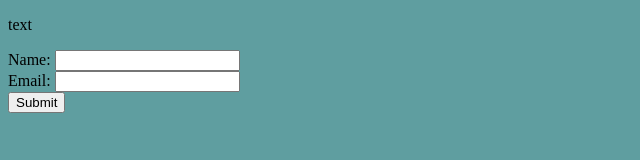
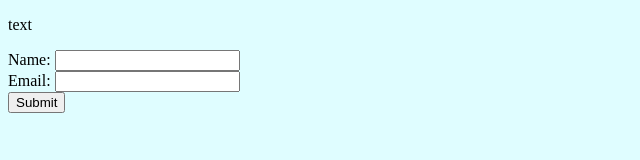
Before and after one commit to lddtwo456/lddtwo456.github.io, a plain HTML site: page scouting/form.html in a window 1280 px wide. Shown: the whole page, without its empty margins (0-640 px from the left). Drawn offline with Linux system fonts and the light colour scheme.

Commit message:
js fix + style change

```diff
--- a/scouting/form.html
+++ b/scouting/form.html
@@ -2,10 +2,11 @@
 <html lang="en">
     <head>
         <meta charset="UTF-8">
-    <meta name="viewport" content="width=device-width, initial-scale=1.0">
+        <eta name="viewport" content="width=device-width, initial-scale=1.0">
         <title>Scouting</title>
         <link rel="stylesheet" href="style.css">
     </head>
+
     <body>
         <p id="out">text</p>
         <form id="dataForm">
@@ -18,6 +19,6 @@
             <button type="submit">Submit</button>
         </form>
 
-    <script>src="formSubmission.js"</script>
+        <script src="formSubmission.js" type="text/javascript"></script>
     </body>
 </html>
--- a/scouting/style.css
+++ b/scouting/style.css
@@ -1,8 +1,3 @@
-#name {
-  text-align: center;
-  color: coral;
+body {
+  background-color: rgb(223, 253, 255);
 }
-
-body {
-  background-color: cadetblue;
-}
```
Lines whose indentation alone changed are shown as unchanged.
